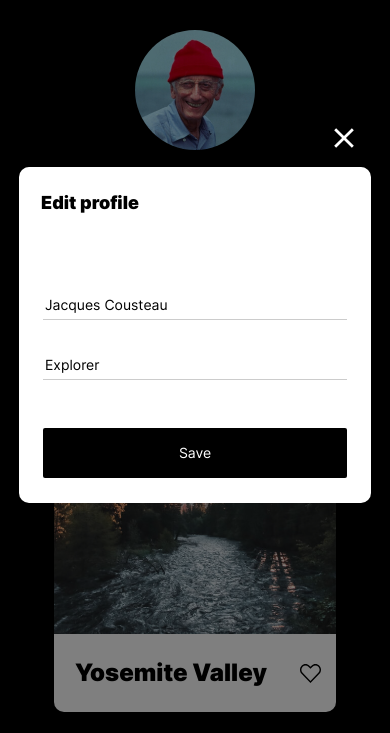
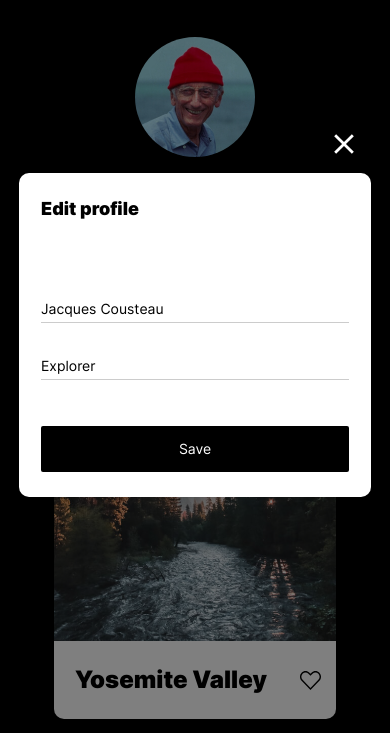
Before and after one commit to amitay96/Your_travel, a plain HTML site: page index.html in a window 390 px wide. Both pictures are taken after a click on the button 300 px from the left and 277 px from the top of the page. Shown: the part 87-820 px from the top of the page. Drawn offline with Linux system fonts and the light colour scheme; files whose address does not match are found by name.

Commit message:
hotfix/all comments

```diff
--- a/blocks/form.css
+++ b/blocks/form.css
@@ -14,22 +14,27 @@
     gap: 30px;
     border: none;
     padding: 0;
+    margin: 0;
 }
+
 .form__input {
-    /* padding: 13px 7px; */
     border: none;
     border-bottom: rgba(0, 0, 0, 0.2) 1px solid;
     height: 27px;
+    padding: 0;
 }
 
 .form__button {
     background-color: #000;
     color: #FFF;
+    font-size: 18px;
     height: 50.15px;
     padding: 0;
+    margin: 0;
     border: none;
     border-radius: 2px;
     transition: all 0.2s ease-out;
+    cursor: pointer;
 }
 
 .form__button:hover {
@@ -40,5 +45,13 @@
     .form {
       width: 100%;
       max-width: none;
+      gap: 46px;
+    }
+    .form__button {
+        height: 46px;
+        font-size: 14px;
+    }
+    .form__input {
+        height: 26px;
     }
   }
--- a/blocks/header.css
+++ b/blocks/header.css
@@ -8,6 +8,6 @@
 
 @media screen and (max-width: 600px) {
     .header {
-      margin: 28px auto 32px;
+      margin: 28px auto 39px;
     }
 }
--- a/blocks/place.css
+++ b/blocks/place.css
@@ -1,8 +1,6 @@
 .place {
-    text-overflow: ellipsis;
-    white-space: nowrap;
-    overflow: hidden;
-    min-height: 367px;
+    margin: 0;
+    padding: 0;
 }
 
 .place__image {
@@ -15,9 +13,6 @@
 
 .place__title-area {
     background-color: white;
-    text-overflow: ellipsis;
-    white-space: nowrap;
-    overflow: hidden;
     display: flex;
     gap: 8px;
     align-items: center;
--- a/blocks/places.css
+++ b/blocks/places.css
@@ -11,3 +11,9 @@
     margin: 0;
     list-style: none;
 }
+
+@media screen and (max-width: 600px) {
+    .places {
+        margin-bottom: 50px;
+    }
+}
--- a/blocks/popup.css
+++ b/blocks/popup.css
@@ -11,7 +11,7 @@
     font-family: "Inter", Arial, sans-serif;
     font-weight: 400;
     font-size: 18px;
-    line-height: 1.22;
+    box-sizing: border-box;
   }
 
 .popup__active {
@@ -53,15 +53,18 @@
         padding-right: 19px;
         box-sizing: border-box;
     }
+
       .popup__container {
         width: 100%;
         padding: 25px 22px;
     }
+
       .popup__close-button {
         background-size: 20px 20px;
         top: -49px;
         right: 7px;
     }
+
     .popup__title {
         margin-bottom: 76px;
         font-size: 18px;
--- a/blocks/profile.css
+++ b/blocks/profile.css
@@ -30,12 +30,18 @@
     font-size: 42px;
     line-height: 1.14;
     font-weight: 500;
+    text-overflow: ellipsis;
+    white-space: nowrap;
+    overflow: hidden;
 }
 
 .profile__title {
     padding: 0;
     margin: 9px 0 0;
     line-height: 1.22;
+    text-overflow: ellipsis;
+    white-space: nowrap;
+    overflow: hidden;
 }
 
 .profile__add-button {
--- a/scripts/script.js
+++ b/scripts/script.js
@@ -1,7 +1,6 @@
 const profile = document.querySelector(".profile");
 const form = document.querySelector(".form");
 const popup = document.querySelector(".popup");
-const places = document.querySelector(".places");
 
 const editProfileButton = profile.querySelector(".profile__edit-button");
 const profileName = profile.querySelector(".profile__name");
@@ -9,11 +8,8 @@ const profileTitle = profile.querySelector(".profile__title");
 
 const inputName = form.querySelector(".form__input[name='name']");
 const inputTitle = form.querySelector(".form__input[name='title']");
-const saveButton = form.querySelector(".form__button");
 
 const closeButton = popup.querySelector(".popup__close-button");
-
-const likeButtons = places.querySelectorAll(".place__like-button");
 
 function openForm() {
   inputName.value = profileName.textContent;
--- a/vendor/fonts/fonts.css
+++ b/vendor/fonts/fonts.css
@@ -7,9 +7,9 @@
 
 @font-face {
     font-family: "Inter";
-    src: url("../fonts/Inter-SemiBold.woff") format("woff"),
-        url("../fonts/Inter-SemiBold.woff2") format("woff2");
-        font-weight: 600;
+    src: url("../fonts/Inter-Medium.woff") format("woff"),
+        url("../fonts/Inter-Medium.woff2") format("woff2");
+        font-weight: 500;
 }
 
 @font-face {
```
Also changed, not shown: vendor/fonts/Inter-Medium.woff (added), vendor/fonts/Inter-Medium.woff2 (added), vendor/fonts/Inter-SemiBold.woff (deleted), vendor/fonts/Inter-SemiBold.woff2 (deleted).
